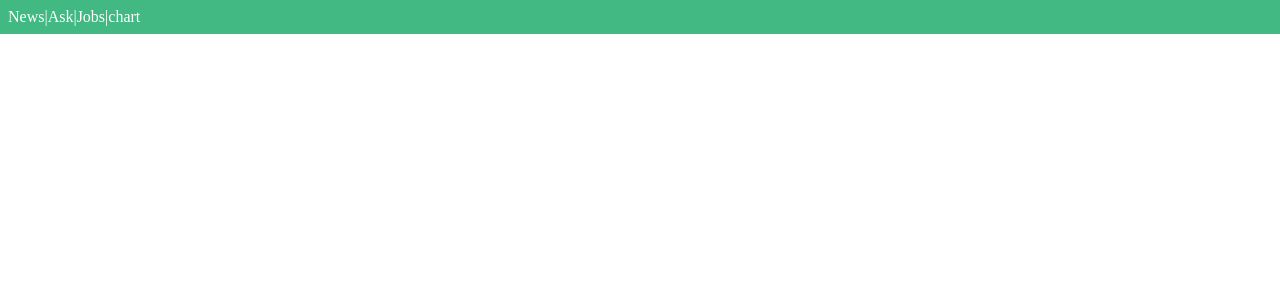
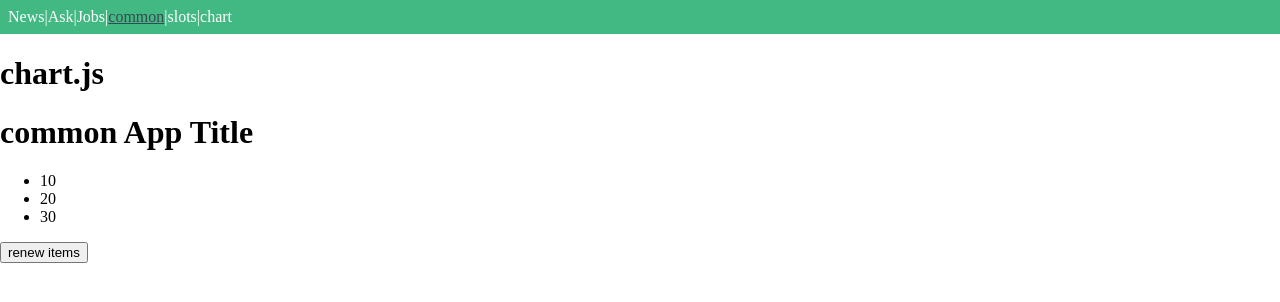
Before and after one commit to sunginHwang/vue-news-study, a Vue app: page /common in a window 1280 px wide. Shown: the top 302 px of the page. Built offline with nearby package versions, Linux system fonts and the light colour scheme.

Commit message:
using component pattern 1. common approach 2. slot

```diff
--- a/src/components/ToolBar.vue
+++ b/src/components/ToolBar.vue
@@ -3,6 +3,8 @@
         <router-link to='/news'>News</router-link> |
         <router-link to='/ask'>Ask</router-link> |
         <router-link to='/jobs'>Jobs</router-link> |
+        <router-link to='/common'>common</router-link> |
+        <router-link to='/slot'>slots</router-link> |
         <router-link to='/chart'>chart</router-link>
     </div>
 </template>
--- /dev/null
+++ b/src/components/common/AppContent.vue
@@ -0,0 +1,21 @@
+<template>
+  <div>
+    <ul>
+      <li v-for="item in items">
+        {{ item }}
+      </li>
+    </ul>
+    <button @click="$emit('renew')">renew items</button>
+  </div>
+</template>
+
+<script>
+export default {
+  props: {
+    items: {
+      type: Array,
+      required: true,
+    },
+  },
+}
+</script>
--- /dev/null
+++ b/src/components/common/AppHeader.vue
@@ -0,0 +1,17 @@
+<template>
+    <header>
+        <h1>{{title}}</h1>
+    </header>
+</template>
+
+<script>
+export default {
+    props:{
+        title: String,
+    }
+}
+</script>
+
+<style>
+
+</style>
--- /dev/null
+++ b/src/components/slots/Item.vue
@@ -0,0 +1,7 @@
+<template>
+  <li>
+    <slot>
+      <!-- NOTE: 등록하는 곳에서 정의할 화면 영역 -->
+    </slot>
+  </li>
+</template>
--- /dev/null
+++ b/src/views/CommonView.vue
@@ -0,0 +1,34 @@
+<template>
+    <div>
+        <h1>chart.js</h1>
+        <AppHeader :title="appTitle"></AppHeader>
+        <AppContent :items="items" @renew="renewItems"></AppContent>
+    </div>
+</template>
+
+<script>
+import AppHeader from '../components/common/AppHeader';
+import AppContent from '../components/common/AppContent';
+
+export default {
+  components:{
+      AppHeader,
+      AppContent
+  },
+  data(){
+      return{
+          appTitle: 'common App Title',
+          items: [10,20,30]
+      }
+  },
+  methods: {
+      renewItems(){
+          this.items = [40,50,60]
+      },
+  },
+}
+</script>
+
+<style>
+
+</style>
--- /dev/null
+++ b/src/views/SlotView.vue
@@ -0,0 +1,27 @@
+<template>
+    <div>
+        <h2>slot</h2>
+        <ul>
+            <Item>아이템 1</Item>
+            <Item>아이템 2</Item>
+            <Item>아이템 3</Item>
+            <Item>아이템 4</Item>
+            <Item>아이템 5</Item>
+        </ul>
+    </div>
+</template>
+
+<script>
+import Item from '../components/slots/Item.vue';
+
+
+export default {
+    components:{
+        Item,
+    }
+}
+</script>
+
+<style>
+
+</style>
```
Also changed, not shown: src/routes/index.js (+10 -0 lines).
